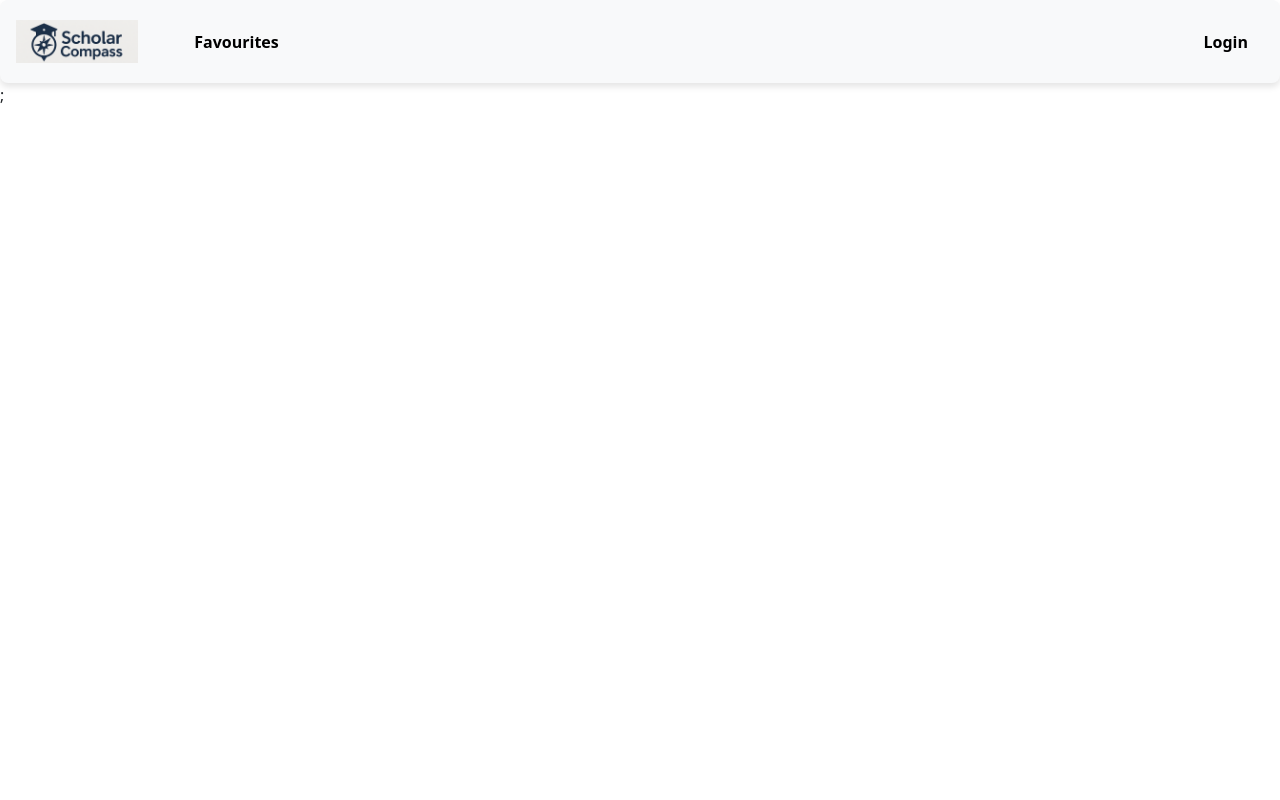
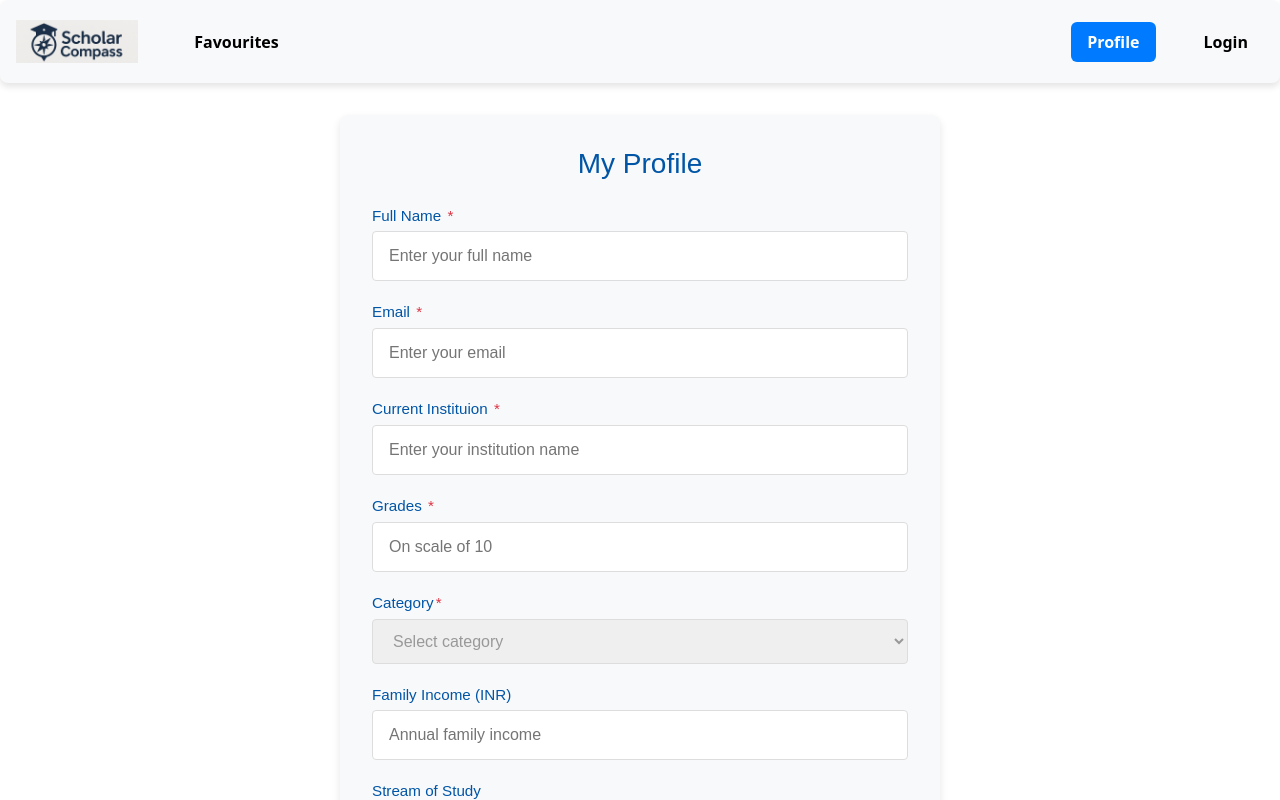
Before and after one commit to Asahu25/Scholarship-Finder, a React (Vite) app in the folder Client/: page /profile in a window 1280 px wide. Before the commit this address had no page. Built offline with nearby package versions, Linux system fonts and the light colour scheme.

Commit message:
profile page created

```diff
--- a/Client/src/App.jsx
+++ b/Client/src/App.jsx
@@ -9,6 +9,7 @@ import NavBar from "./components/navBar";
 import LoginPage from "./Pages/LoginPage";
 import Favourites from "./Pages/Favourites";
 import ScholarshipHome from "./Pages/ScholarshipIndex";
+import ProfilePage from './Pages/Profile';
 
 export default function App() {
   const [favourites, setFavourites] = useState([]);
@@ -49,6 +50,7 @@ export default function App() {
             />
           }
         />
+        <Route path="/profile" element={<ProfilePage/>} />
       </Routes>
     </Router>
   );
--- /dev/null
+++ b/Client/src/Pages/Profile.jsx
@@ -0,0 +1,137 @@
+import React, {useState} from "react";
+import '../Styles/Profile.css'
+
+const ProfilePage = () => {
+    const [formData, setFormData] = useState({
+        fullName: '',
+        email: '',
+        institution: '',
+        grade: '',
+        category: '',
+        income: '',
+        stream: '',
+    });
+
+    const handleChange = (e) => {
+        const {name, value} = e.target;
+        setFormData((prev) => ({ ...prev, [name]: value}));
+    };
+
+    const handleSubmit = (e) => {
+        e.preventDefault();
+        // TODO: Send formData to server or context
+        console.log('Profile data submitted:', formData);
+    };
+
+    return (
+        <div className="profile-container">
+            <h2 className="profile-title">My Profile</h2>
+            <form className="profile-form" onSubmit={handleSubmit}>
+                <div className="form-group">
+                    <label htmlFor="fullName">Full Name <span className="required">*</span></label>
+                    <input
+                    type="text"
+                    id="fullName"
+                    name="fullName"
+                    value={formData.fullName}
+                    onChange={handleChange}
+                    placeholder="Enter your full name"
+                    required
+                    />
+                </div>
+
+                <div className="form-group">
+                    <label htmlFor="Email">Email <span className="required">*</span></label>
+                    <input
+                    type="email"
+                    id="email"
+                    name="email"
+                    value={formData.email}
+                    onChange={handleChange}
+                    placeholder="Enter your email"
+                    required
+                    />
+                </div>
+
+                <div className="form-group">
+                    <label htmlFor="institution">Current Instituion <span className="required">*</span></label>
+                    <input
+                    type="text"
+                    id="institution"
+                    name="institution"
+                    value={formData.institution}
+                    onChange={handleChange}
+                    placeholder="Enter your institution name"
+                    required
+                    />
+                </div>
+
+                <div className="form-group">
+                    <label htmlFor="grade">Grades <span className="required">*</span></label>
+                    <input
+                    type="text"
+                    id="grade"
+                    name="grade"
+                    value={formData.grade}
+                    onChange={handleChange}
+                    placeholder="On scale of 10"
+                    required
+                    />
+                </div>
+
+                <div className="form-group">
+                    <label htmlFor="category">
+                      Category<span className="required">*</span>
+                    </label>
+                    <select
+                      id="category"
+                      name="category"
+                      value={formData.category}
+                      onChange={handleChange}
+                      required
+                    >
+                      <option value="" disabled hidden>
+                        Select category
+                      </option>
+                      <option value="General">General</option>
+                      <option value="OBC">OBC</option>
+                      <option value="SC">SC</option>
+                      <option value="ST">ST</option>
+                      <option value="Other">Other</option>
+                    </select>
+                </div>
+
+
+                <div className="form-group">
+                    <label htmlFor="income">Family Income (INR)</label>
+                    <input
+                        type="number"
+                        id="income"
+                        name="income"
+                        value={formData.income}
+                        onChange={handleChange}
+                        placeholder="Annual family income"
+                    />
+                </div>
+
+                <div className="form-group">
+                    <label htmlFor="stream">Stream of Study</label>
+                    <input
+                      type="text"
+                      id="stream"
+                      name="stream"
+                      value={formData.stream}
+                      onChange={handleChange}
+                      placeholder="e.g., Science, Commerce, Arts"
+                    />
+                </div>
+
+                <button type="submit" className="save-button">
+                    Save Profile
+                </button>
+            </form>
+        </div>
+    );
+};
+
+export default ProfilePage;
--- /dev/null
+++ b/Client/src/Styles/Profile.css
@@ -0,0 +1,102 @@
+/* Profile.css */
+
+/* Container resets (assuming similar to home.css) */
+html,
+body,
+#root {
+  height: 100%;
+  margin: 0;
+  padding: 0;
+  overflow-x: hidden;
+}
+
+.profile-container {
+  max-width: 600px;
+  margin: 2rem auto;
+  padding: 2rem;
+  background: #f8f9fa;
+  border-radius: 8px;
+  font-family: Arial, sans-serif;
+  color: #333;
+  box-shadow: 0 4px 8px rgba(0, 0, 0, 0.1);
+}
+
+.profile-title {
+  text-align: center;
+  margin-bottom: 1.5rem;
+  font-size: 1.75rem;
+  color: #0055a6;
+}
+
+.profile-form {
+  display: flex;
+  flex-direction: column;
+  gap: 1.25rem;
+}
+
+.form-group {
+  display: flex;
+  flex-direction: column;
+}
+
+.form-group label {
+  font-size: 0.95rem;
+  margin-bottom: 0.25rem;
+  color: #0055a6;
+}
+
+.form-group .required {
+  color: #dc3545;
+  margin-left: 2px;
+}
+
+.form-group input,
+.form-group select {
+  padding: 0.75rem 1rem;
+  border: 1px solid #ddd;
+  border-radius: 4px;
+  font-size: 1rem;
+  transition: border 0.3s ease, box-shadow 0.3s ease;
+}
+
+.form-group input:focus,
+.form-group select:focus {
+  outline: none;
+  border: 2px solid #0055a6;
+  box-shadow: 0 0 4px rgba(0, 85, 166, 0.5);
+}
+
+select:invalid {
+  color: #999;
+}
+
+.save-button {
+  align-self: center;
+  padding: 0.75rem 2rem;
+  background: #0055a6;
+  color: #fff;
+  font-size: 1rem;
+  font-weight: bold;
+  border: none;
+  border-radius: 4px;
+  cursor: pointer;
+  transition: background 0.3s ease, transform 0.2s ease;
+}
+
+.save-button:hover {
+  background-color: darkgreen;
+  /* background: #28a745; */
+  transform: scale(1.05);
+}
+
+/* Responsive: stack form on smaller screens */
+@media (max-width: 480px) {
+  .profile-container {
+    margin: 1rem;
+    padding: 1rem;
+  }
+
+  .save-button {
+    width: 100%;
+  }
+}
--- a/Client/src/components/navBar.jsx
+++ b/Client/src/components/navBar.jsx
@@ -30,6 +30,12 @@ export default function NavBar() {
             </div>
             <div className="navbar-right">
                 <button
+                    className={`navbar-button ${isActive("/profile") ? "active" : ""}`}
+                    onClick={() => navigate("/profile")}
+                >
+                    Profile
+                </button>
+                <button
                     className={`navbar-button ${isActive("/login") ? "active" : ""}`}
                     onClick={() => navigate("/login")}
                 >
```
